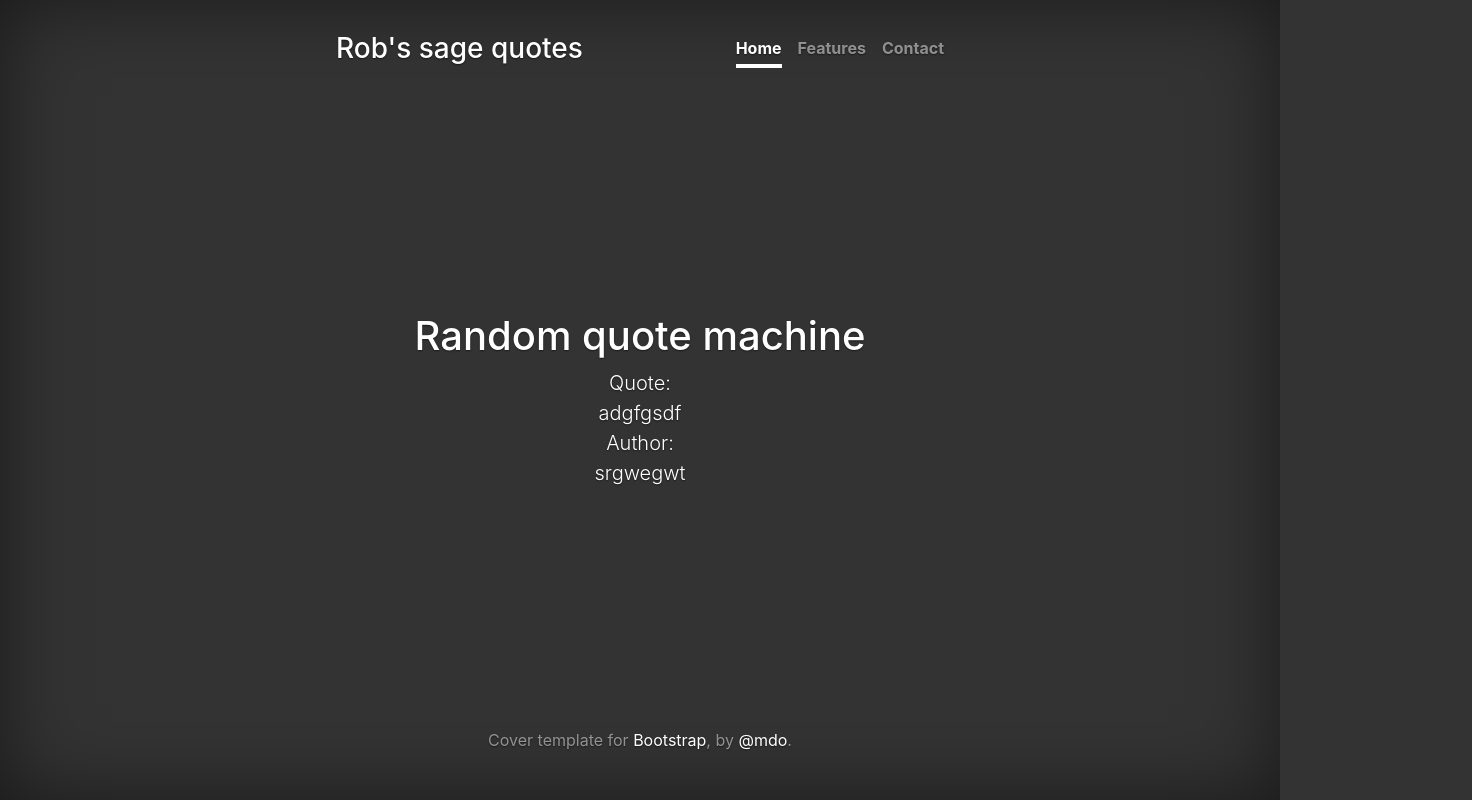
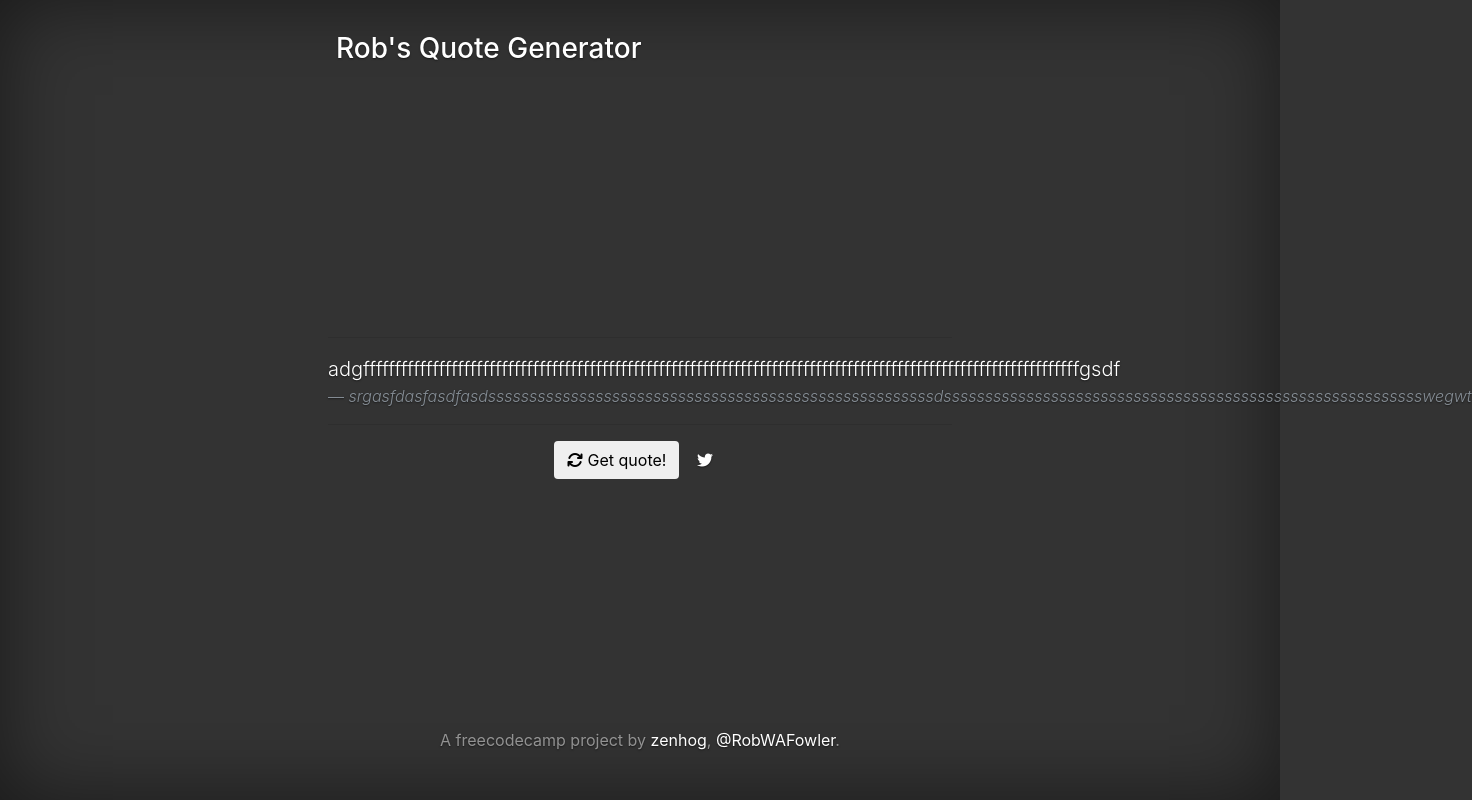
Before and after one commit to RobertWAFowler/quotemachine, a website: page public_html/index.html in a window 1280 px wide. Shown: the whole page, 1472 px wide, since content can reach past the window. Drawn offline with nearby package versions, Linux system fonts and the light colour scheme.

Commit message:
First working version.

```diff
--- a/public_html/index.html
+++ b/public_html/index.html
@@ -26,31 +26,45 @@ and open the template in the editor.
 
                 <div class="cover-container">
 
-                    <header class="masthead clearfix">
+                    <header class="masthead clearfix float-center">
                         <div class="inner">
-                            <h3 class="masthead-brand">Rob's sage quotes</h3>
-                            <nav class="nav nav-masthead">
+                            <h3 class="masthead-brand">Rob's Quote Generator</h3>
+<!--                            <nav class="nav nav-masthead">
                                 <a class="nav-link active" href="#">Home</a>
                                 <a class="nav-link" href="#">Features</a>
                                 <a class="nav-link" href="#">Contact</a>
-                            </nav>
+                            </nav>-->
                         </div>
                     </header>
 
                     <main role="main" class="inner cover">
-                        <h1 class="cover-heading">Random quote machine</h1>
+                        <hr/>
                         <div class="lead">
-                            Quote: <div id="myQuote"></div>
-                        Author: <div id="myAuthor"></div>
-                        <script>
-                            var quote = getRandomQuote();
-                        </script>
+                            <blockquote class="blockquote">
+                                <p class="mb-0" id="myQuote"></p>
+                                <footer class="blockquote-footer"><cite id="myAuthor" title="Source Title"></cite></footer>
+                            </blockquote>
+
+                            <script>
+                                var quote = getRandomQuote();
+                            </script>
+                        </div>
+
+                        <hr/>
+                        <div id="container">
+
+                            <button type="button" class="btn float-center" onclick="getRandomQuote()"><i class="fa fa-refresh fa-spin"></i> Get quote!</button>
+                            <a class="btn btn-social-icon btn-twitter" onclick="tweetQuote()" id="btnTweet">
+                                <span class="fa fa-twitter"></span>
+                            </a>
+
+
                         </div>
                     </main>
 
                     <footer class="mastfoot">
                         <div class="inner">
-                            <p>Cover template for <a href="https://getbootstrap.com/">Bootstrap</a>, by <a href="https://twitter.com/mdo">@mdo</a>.</p>
+                            <p>A freecodecamp project by <a href="https://zenhog.com/">zenhog</a>, <a href="https://twitter.com/RobWAFowler">@RobWAFowler</a>.</p>
                         </div>
                     </footer>
 
--- a/public_html/js/myJS.js
+++ b/public_html/js/myJS.js
@@ -4,17 +4,29 @@
  * and open the template in the editor.
  */
 var myQuotes = [{"quote": "This is a quote", "author": "Joe Blogs"},
-    {"quote": "adgfgsdf", "author": "srgwegwt"},
+    {"quote": "adgffffffffffffffffffffffffffffffffffffffffffffffffffffffffffffffffffffffffffffffffffffffffffffffffffffffffffffffffffgsdf", "author": "srgasfdasfasdfasdssssssssssssssssssssssssssssssssssssssssssssssssssssssdsssssssssssssssssssssssssssssssssssssssssssssssssssssssssswegwt"},
     {"quote": "dsfgsdfg", "author": "btrtwb"},
     {"quote": "sdfgsdf", "author": "btrwtw"},
     {"quote": "gfdgsdf", "author": "btrwb"},
     {"quote": "dfsgsfdg", "author": "trbwt"}];
 
+var quote = myQuotes[Math.floor(Math.random() * myQuotes.length)];
 
 
 function getRandomQuote() {
-    var quote = myQuotes[Math.floor(Math.random()*myQuotes.length)];
+    quote = myQuotes[Math.floor(Math.random() * myQuotes.length)];
     document.getElementById("myQuote").innerHTML = quote.quote;
     document.getElementById("myAuthor").innerHTML = quote.author;
     return quote;
 }
+
+function tweetQuote() {
+
+    var textToTweet = quote.quote + " - " + quote.author;
+    if (textToTweet.length > 140) {
+        alert('Tweet should be less than 140 Chars');
+    } else {
+        var twtLink = 'https://twitter.com/intent/tweet?text=' + encodeURIComponent(textToTweet);
+        window.open(twtLink, '_blank');
+    }
+}
```
Also changed, not shown: public_html/js/npm.js (deleted, +0 -13 lines).
